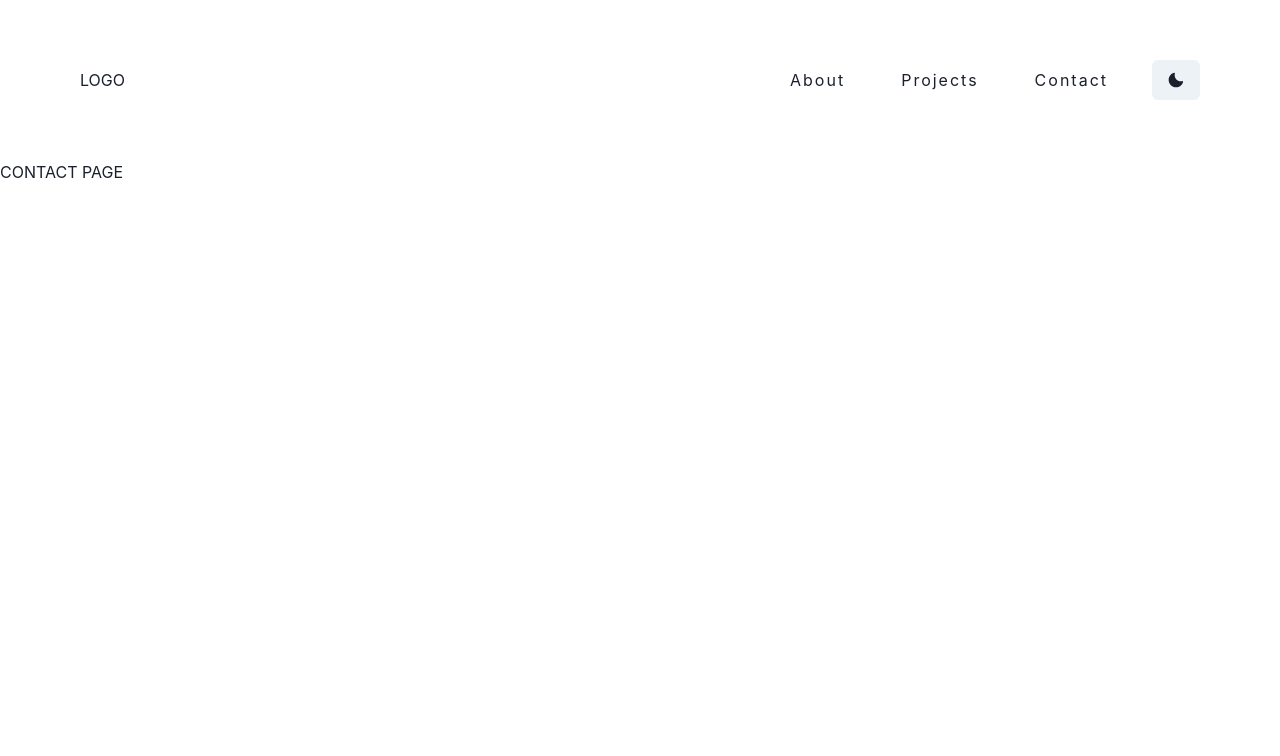
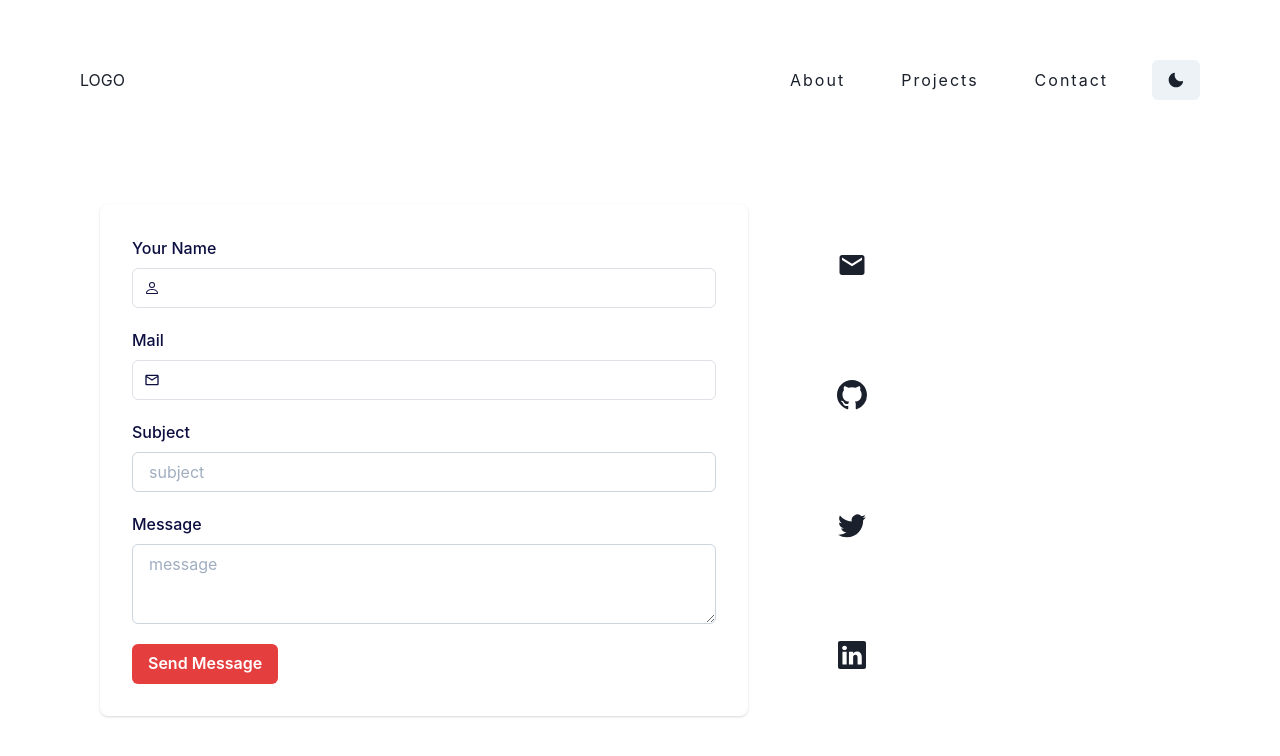
Before and after one commit to Sandeep-M23/Sandeep-M23.vercel.app, a Next.js app: page /contact in a window 1280 px wide. Shown: the top 756 px of the page. Built offline with nearby package versions, Linux system fonts and the light colour scheme.

Commit message:
Made Contact Page

```diff
--- a/pages/contact.jsx
+++ b/pages/contact.jsx
@@ -1,11 +1,174 @@
+import {
+  Box,
+  Button,
+  Flex,
+  FormControl,
+  FormLabel,
+  Heading,
+  IconButton,
+  Input,
+  InputGroup,
+  InputLeftElement,
+  Link,
+  Stack,
+  Textarea,
+  Tooltip,
+  Container,
+  useColorModeValue,
+  VStack,
+  useClipboard
+} from '@chakra-ui/react';
 import React from 'react';
+import { BsGithub, BsLinkedin, BsPerson, BsTwitter } from 'react-icons/bs';
+import { MdEmail, MdOutlineEmail } from 'react-icons/md';
 
 const Contact = () => {
-  return(
-    <div>
-      <h1>CONTACT PAGE</h1>
-    </div>
-  )
+  const { hasCopied, onCopy } = useClipboard('example@example.com');
+  return (
+    <Container maxW={"6xl"} centerContent overflow="hidden">
+      <Box
+        borderRadius="lg"
+        m={{ base: 5, md: 16, lg: 6 }}
+        p={{ base: 5 }}
+        width={"100%"}
+      >
+        <Box width={"100%"}>
+          <Stack
+            spacing={{ base: 4, md: 8, lg: 20 }}
+            direction={{ base: "column", md: "row" }}
+          >
+            <Box
+              borderRadius="lg"
+              p={8}
+              bg="white"
+              color="#0B0E3F"
+              shadow="base"
+              width={"60%"}
+            >
+              <VStack spacing={5}>
+                <FormControl id="name">
+                  <FormLabel>Your Name</FormLabel>
+                  <InputGroup borderColor="#E0E1E7">
+                    <InputLeftElement pointerEvents="none">
+                      <BsPerson color="gray.800" />
+                    </InputLeftElement>
+                    <Input type="text" size="md" />
+                  </InputGroup>
+                </FormControl>
+                <FormControl id="name">
+                  <FormLabel>Mail</FormLabel>
+                  <InputGroup borderColor="#E0E1E7">
+                    <InputLeftElement pointerEvents="none">
+                      <MdOutlineEmail color="gray.800" />
+                    </InputLeftElement>
+                    <Input type="text" size="md" />
+                  </InputGroup>
+                </FormControl>
+                <FormControl id="name">
+                  <FormLabel>Subject</FormLabel>
+                  <Input
+                    type="text"
+                    size="md"
+                    borderColor="gray.300"
+                    _hover={{
+                      borderRadius: "gray.300",
+                    }}
+                    placeholder="subject"
+                  />
+                </FormControl>
+                <FormControl id="name">
+                  <FormLabel>Message</FormLabel>
+                  <Textarea
+                    borderColor="gray.300"
+                    _hover={{
+                      borderRadius: "gray.300",
+                    }}
+                    placeholder="message"
+                  />
+                </FormControl>
+                <FormControl id="name" float="right">
+                  <Button
+                    variant="solid"
+                    bg="red.500"
+                    color="white"
+                    _hover={{
+                      bg: "red.700",
+                    }}
+                  >
+                    Send Message
+                  </Button>
+                </FormControl>
+              </VStack>
+            </Box>
+            <Stack
+              align="center"
+              justify="space-around"
+              direction={{ base: "row", md: "column" }}
+            >
+              <Tooltip
+                label={hasCopied ? "Email Copied!" : "Copy Email"}
+                closeOnClick={false}
+                hasArrow
+              >
+                <IconButton
+                  aria-label="email"
+                  variant="ghost"
+                  size="lg"
+                  fontSize="3xl"
+                  icon={<MdEmail />}
+                  _hover={{
+                    color: "red.500",
+                  }}
+                  onClick={onCopy}
+                  isRound
+                />
+              </Tooltip>
+
+              <Link href="#">
+                <IconButton
+                  aria-label="github"
+                  variant="ghost"
+                  size="lg"
+                  fontSize="3xl"
+                  icon={<BsGithub />}
+                  _hover={{
+                    color: "red.500",
+                  }}
+                  isRound
+                />
+              </Link>
+
+              <Link href="#">
+                <IconButton
+                  aria-label="twitter"
+                  variant="ghost"
+                  size="lg"
+                  icon={<BsTwitter size="28px" />}
+                  _hover={{
+                    color: "red.500",
+                  }}
+                  isRound
+                />
+              </Link>
+
+              <Link href="#">
+                <IconButton
+                  aria-label="linkedin"
+                  variant="ghost"
+                  size="lg"
+                  icon={<BsLinkedin size="28px" />}
+                  _hover={{
+                    color: "red.500",
+                  }}
+                  isRound
+                />
+              </Link>
+            </Stack>
+          </Stack>
+        </Box>
+      </Box>
+    </Container>
+  );
 }
 
 export default Contact;
```
